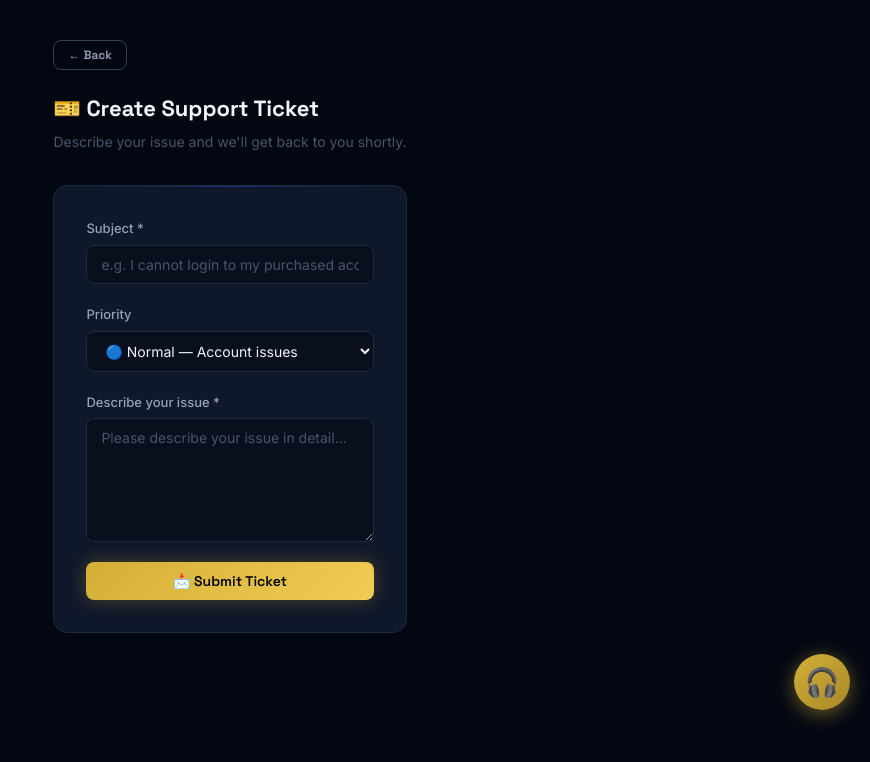
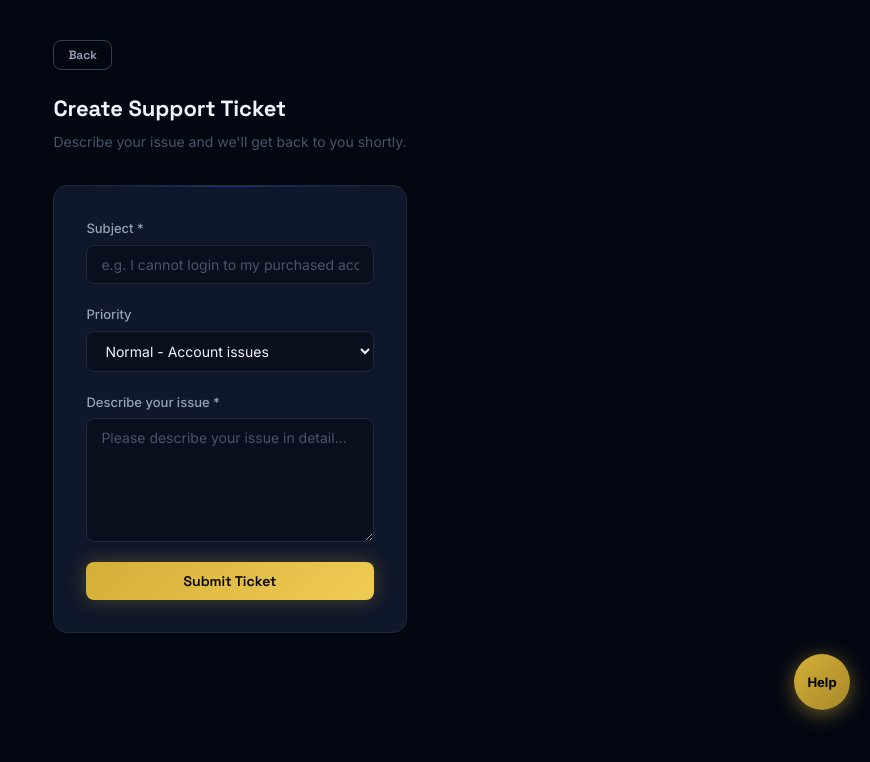
Before and after one commit to tom865351-pixel/premiumx-shop, a Next.js app: page /support/new in a window 1280 px wide. Shown: the top 762 px of the page, without its empty margins (410-1280 px from the left). Built offline with nearby package versions, Linux system fonts and the light colour scheme; no server answers; the database is empty.

Commit message:
Polish support and action buttons

```diff
--- a/app/account/[id]/PurchaseButton.tsx
+++ b/app/account/[id]/PurchaseButton.tsx
@@ -48,12 +48,13 @@ export default function PurchaseButton({ accountId, price, isAvailable, isLogged
   }
 
   if (!isAvailable) {
-    return <button className="btn btn-outline w-full" disabled>Not Available</button>
+    return <button type="button" className="btn btn-outline w-full" disabled>Not Available</button>
   }
 
   return (
     <div style={{ marginTop: 24 }}>
       <button
+        type="button"
         className="btn btn-gold w-full"
         onClick={initiatePurchase}
         style={{ fontSize: 16, padding: '16px' }}
@@ -81,6 +82,7 @@ export default function PurchaseButton({ accountId, price, isAvailable, isLogged
 
                 <div style={{ display: 'flex', gap: 12, flexWrap: 'wrap' }}>
                   <button
+                    type="button"
                     className="btn btn-gold"
                     onClick={handlePurchase}
                     disabled={loading}
@@ -89,6 +91,7 @@ export default function PurchaseButton({ accountId, price, isAvailable, isLogged
                     {loading ? <><Spinner size={18} /> Processing...</> : 'Confirm Payment'}
                   </button>
                   <button
+                    type="button"
                     className="btn btn-outline"
                     onClick={() => { setShowModal(false); setError(''); }}
                     disabled={loading}
--- a/app/support/new/page.tsx
+++ b/app/support/new/page.tsx
@@ -1,7 +1,6 @@
 'use client'
 import { useState } from 'react'
 import { useRouter } from 'next/navigation'
-import Navbar from '@/components/layout/Navbar'
 
 export default function NewTicketPage() {
   const router = useRouter()
@@ -32,9 +31,9 @@ export default function NewTicketPage() {
     <div style={{ minHeight: '100vh', display: 'flex', flexDirection: 'column' }}>
       <main className="container" style={{ padding: '40px 20px', flex: 1, maxWidth: 700 }}>
         <div style={{ marginBottom: 24 }}>
-          <button onClick={() => router.back()} className="btn btn-sm btn-outline">← Back</button>
+          <button type="button" onClick={() => router.back()} className="btn btn-sm btn-outline">Back</button>
         </div>
-        <h1 className="page-title" style={{ marginBottom: 8 }}>🎫 Create Support Ticket</h1>
+        <h1 className="page-title" style={{ marginBottom: 8 }}>Create Support Ticket</h1>
         <p style={{ color: 'var(--text-muted)', fontSize: 14, marginBottom: 32 }}>Describe your issue and we&apos;ll get back to you shortly.</p>
 
         {error && (
@@ -52,10 +51,10 @@ export default function NewTicketPage() {
           <div className="form-group">
             <label className="form-label">Priority</label>
             <select className="select" value={form.priority} onChange={e => setForm({ ...form, priority: e.target.value })}>
-              <option value="low">🟢 Low — General questions</option>
-              <option value="normal">🔵 Normal — Account issues</option>
-              <option value="high">🟡 High — Payment problems</option>
-              <option value="urgent">🔴 Urgent — Account lost/hacked</option>
+              <option value="low">Low - General questions</option>
+              <option value="normal">Normal - Account issues</option>
+              <option value="high">High - Payment problems</option>
+              <option value="urgent">Urgent - Account lost/hacked</option>
             </select>
           </div>
           <div className="form-group">
@@ -65,7 +64,7 @@ export default function NewTicketPage() {
               style={{ resize: 'vertical', fontFamily: 'inherit' }} />
           </div>
           <button className="btn btn-gold" type="submit" disabled={loading}>
-            {loading ? 'Submitting...' : '📩 Submit Ticket'}
+            {loading ? 'Submitting...' : 'Submit Ticket'}
           </button>
         </form>
       </main>
--- a/components/layout/AdminShell.tsx
+++ b/components/layout/AdminShell.tsx
@@ -14,7 +14,7 @@ export default function AdminShell({ children }: { children: React.ReactNode })
           <span className={styles.brandTitle}>PremiumX Admin</span>
           <span className={styles.brandSub}>Full control panel</span>
         </div>
-        <button className="btn btn-sm btn-gold" onClick={() => setOpen(true)}>
+        <button type="button" className="btn btn-sm btn-gold" onClick={() => setOpen(true)}>
           Menu
         </button>
       </div>
--- a/components/layout/AdminSidebar.tsx
+++ b/components/layout/AdminSidebar.tsx
@@ -44,7 +44,7 @@ export default function AdminSidebar({ open = false, onClose }: { open?: boolean
             </span>
           </Link>
           <span className={styles.adminBadge}>ADMIN</span>
-          <button className={styles.closeBtn} onClick={onClose}>Close</button>
+          <button type="button" className={styles.closeBtn} onClick={onClose}>Close</button>
         </div>
         <nav className={styles.nav}>
           {navItems.map((item) => (
--- a/components/layout/FloatingSupport.tsx
+++ b/components/layout/FloatingSupport.tsx
@@ -9,10 +9,21 @@ export default function FloatingSupport() {
   useEffect(() => setMounted(true), [])
   if (!mounted) return null
 
+  const chipStyle = {
+    padding: '10px 16px',
+    borderRadius: '30px',
+    display: 'flex',
+    alignItems: 'center',
+    gap: '8px',
+    fontWeight: 600,
+    fontSize: '14px',
+    textDecoration: 'none',
+  }
+
   return (
     <div style={{
       position: 'fixed',
-      bottom: '90px', // Above mobile bottom nav
+      bottom: '90px',
       right: '20px',
       zIndex: 9998,
       display: 'flex',
@@ -20,7 +31,6 @@ export default function FloatingSupport() {
       alignItems: 'flex-end',
       gap: '12px'
     }}>
-      {/* Menu Options */}
       <div style={{
         display: 'flex',
         flexDirection: 'column',
@@ -32,43 +42,55 @@ export default function FloatingSupport() {
         transformOrigin: 'bottom right'
       }}>
         <a href="https://wa.me/8801234567890" target="_blank" rel="noreferrer" style={{
-          background: '#25D366', color: '#fff', padding: '10px 16px', borderRadius: '30px',
-          display: 'flex', alignItems: 'center', gap: '8px', fontWeight: 600, fontSize: '14px',
-          boxShadow: '0 4px 15px rgba(37, 211, 102, 0.4)', textDecoration: 'none'
+          ...chipStyle,
+          background: '#25D366',
+          color: '#fff',
+          boxShadow: '0 4px 15px rgba(37, 211, 102, 0.4)',
         }}>
-          <span style={{ fontSize: '20px' }}>💬</span> WhatsApp
+          <span style={{ fontSize: '13px', fontWeight: 900 }}>WA</span> WhatsApp
         </a>
         <a href="https://t.me/premiumxshop" target="_blank" rel="noreferrer" style={{
-          background: '#0088cc', color: '#fff', padding: '10px 16px', borderRadius: '30px',
-          display: 'flex', alignItems: 'center', gap: '8px', fontWeight: 600, fontSize: '14px',
-          boxShadow: '0 4px 15px rgba(0, 136, 204, 0.4)', textDecoration: 'none'
+          ...chipStyle,
+          background: '#0088cc',
+          color: '#fff',
+          boxShadow: '0 4px 15px rgba(0, 136, 204, 0.4)',
         }}>
-          <span style={{ fontSize: '20px' }}>✈️</span> Telegram
+          <span style={{ fontSize: '13px', fontWeight: 900 }}>TG</span> Telegram
         </a>
         <Link href="/support" style={{
-          background: 'var(--card)', border: '1px solid var(--border)', color: 'var(--text)',
-          padding: '10px 16px', borderRadius: '30px',
-          display: 'flex', alignItems: 'center', gap: '8px', fontWeight: 600, fontSize: '14px',
-          boxShadow: '0 4px 15px rgba(0, 0, 0, 0.4)', textDecoration: 'none'
+          ...chipStyle,
+          background: 'var(--card)',
+          border: '1px solid var(--border)',
+          color: 'var(--text)',
+          boxShadow: '0 4px 15px rgba(0, 0, 0, 0.4)',
         }}>
-          <span style={{ fontSize: '20px' }}>🎫</span> Open Ticket
+          <span style={{ fontSize: '13px', fontWeight: 900 }}>TKT</span> Open Ticket
         </Link>
       </div>
 
-      {/* Main Button */}
       <button
+        type="button"
         onClick={() => setIsOpen(!isOpen)}
+        aria-label="Open support menu"
         style={{
-          width: '56px', height: '56px', borderRadius: '50%',
+          width: '56px',
+          height: '56px',
+          borderRadius: '50%',
           background: 'linear-gradient(135deg, var(--gold) 0%, var(--gold-dark) 100%)',
-          border: 'none', color: '#000', fontSize: '28px',
-          display: 'flex', alignItems: 'center', justifyContent: 'center',
-          boxShadow: '0 4px 20px rgba(212, 175, 55, 0.5)', cursor: 'pointer',
+          border: 'none',
+          color: '#000',
+          fontSize: isOpen ? 22 : 13,
+          fontWeight: 900,
+          display: 'flex',
+          alignItems: 'center',
+          justifyContent: 'center',
+          boxShadow: '0 4px 20px rgba(212, 175, 55, 0.5)',
+          cursor: 'pointer',
           transition: 'transform 0.3s cubic-bezier(0.175, 0.885, 0.32, 1.275)',
           transform: isOpen ? 'rotate(45deg)' : 'rotate(0)'
         }}
       >
-        {isOpen ? '✖' : '🎧'}
+        {isOpen ? 'x' : 'Help'}
       </button>
     </div>
   )
--- a/components/ui/CopyButton.tsx
+++ b/components/ui/CopyButton.tsx
@@ -17,11 +17,12 @@ export default function CopyButton({ text }: { text: string }) {
 
   return (
     <button
+      type="button"
       className={`btn ${copied ? 'btn-gold' : 'btn-outline'}`}
       style={{ whiteSpace: 'nowrap' }}
       onClick={handleCopy}
     >
-      {copied ? '✅ Copied!' : 'Copy Link'}
+      {copied ? 'Copied' : 'Copy Link'}
     </button>
   )
 }
```
Also changed, not shown: components/layout/Navbar.tsx (+5 -3 lines).
